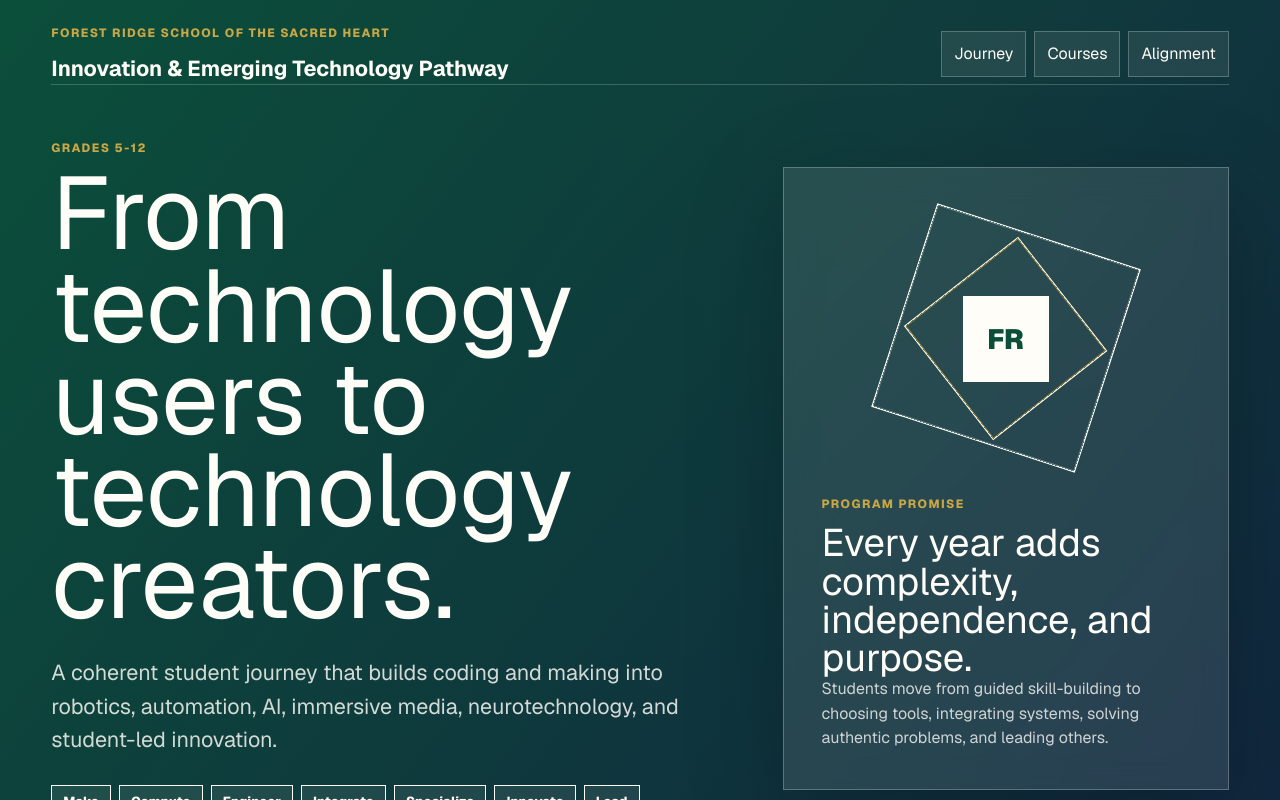
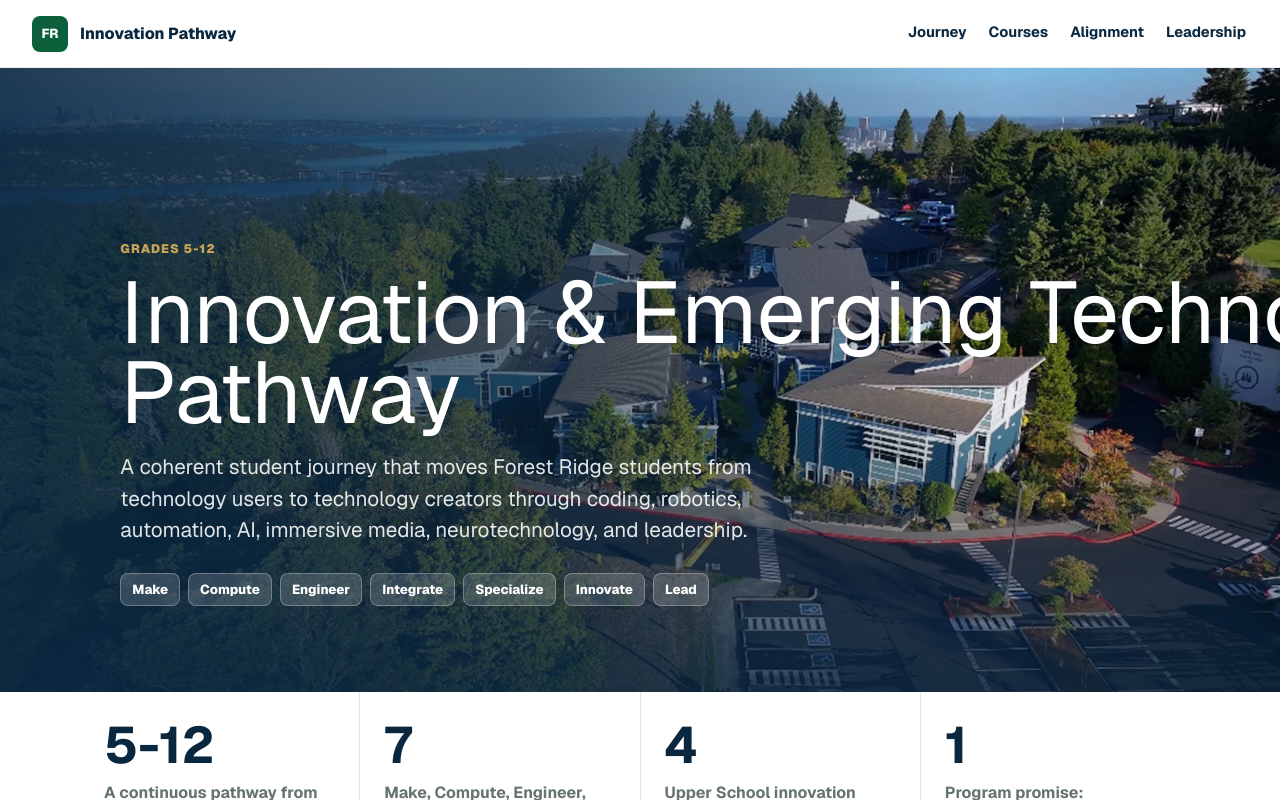
Before and after one commit to Midnight-Ramen/Forest-Ridge-Innovation-Pathway, a Next.js app: page / in a window 1280 px wide. Shown: the top 800 px of the page. Built offline with nearby package versions, Linux system fonts and the light colour scheme.

Commit message:
Align styling with impact report site

```diff
--- a/app/globals.css
+++ b/app/globals.css
@@ -1,16 +1,20 @@
 @import 'tailwindcss';
 
 :root {
-  --ridge-green: #0b4f3a;
-  --ridge-green-2: #1f6a4d;
-  --ridge-navy: #11243f;
-  --ridge-blue: #2f6f9f;
-  --ridge-gold: #c9a646;
-  --ridge-cream: #f7f4ec;
-  --ridge-white: #fffdf8;
-  --ridge-ink: #17221f;
-  --ridge-muted: #69746f;
-  --ridge-line: #d9d3c5;
+  --ridge-green: #0b5f3a;
+  --ridge-green-2: #16784c;
+  --ridge-navy: #0a2740;
+  --ridge-navy-2: #123b5a;
+  --ridge-blue: #123b5a;
+  --ridge-gold: #c7a356;
+  --ridge-soft-gold: #f2e7c7;
+  --ridge-cream: #f5f8f5;
+  --ridge-sage: #e4eee7;
+  --ridge-white: #ffffff;
+  --ridge-ink: #15251f;
+  --ridge-muted: #65746e;
+  --ridge-line: #dfe8e3;
+  --ridge-shadow: 0 18px 42px rgba(10, 39, 64, 0.14);
 }
 
 @theme inline {
@@ -40,88 +44,141 @@ a {
   font: inherit;
 }
 
+button,
+a.primary-action {
+  border: 0;
+  border-radius: 8px;
+  cursor: pointer;
+}
+
+a {
+  color: inherit;
+  text-decoration: none;
+}
+
 button:focus-visible,
 a:focus-visible {
   outline: 3px solid color-mix(in srgb, var(--ridge-gold), white 10%);
   outline-offset: 4px;
 }
 
-.hero {
-  min-height: 92vh;
-  padding: 24px clamp(18px, 4vw, 58px) 56px;
-  background:
-    linear-gradient(128deg, rgba(11, 79, 58, 0.96), rgba(17, 36, 63, 0.95)),
-    radial-gradient(circle at 75% 14%, rgba(201, 166, 70, 0.35), transparent 30%),
-    var(--ridge-green);
-  color: var(--ridge-white);
-  display: flex;
-  flex-direction: column;
-}
-
-.topbar {
-  min-height: 60px;
+.site-header {
+  position: sticky;
+  top: 0;
+  z-index: 10;
   display: flex;
   align-items: center;
   justify-content: space-between;
   gap: 24px;
-  border-bottom: 1px solid rgba(255, 253, 248, 0.2);
+  min-height: 68px;
+  padding: 0 32px;
+  background: rgba(255, 255, 255, 0.92);
+  border-bottom: 1px solid rgba(10, 39, 64, 0.08);
+  backdrop-filter: blur(14px);
 }
 
-.topbar strong {
-  display: block;
-  font-size: clamp(1rem, 2vw, 1.35rem);
+.brand {
+  display: inline-flex;
+  align-items: center;
+  gap: 12px;
+  color: var(--ridge-navy);
+  font-weight: 800;
+}
+
+.brand-mark {
+  display: inline-grid;
+  width: 36px;
+  height: 36px;
+  place-items: center;
+  color: var(--ridge-white);
+  background: var(--ridge-green);
+  border-radius: 8px;
+  font-size: 0.82rem;
   letter-spacing: 0;
 }
 
-.navlinks {
+.site-header nav {
   display: flex;
-  gap: 8px;
-  flex-wrap: wrap;
-  justify-content: flex-end;
+  gap: 18px;
+  color: var(--ridge-navy);
+  font-size: 0.92rem;
+  font-weight: 650;
 }
 
-.navlinks a {
-  color: var(--ridge-white);
-  text-decoration: none;
-  padding: 10px 12px;
-  border: 1px solid rgba(255, 253, 248, 0.24);
-  background: rgba(255, 253, 248, 0.08);
+.site-header nav a {
+  padding: 8px 2px;
+  border-bottom: 2px solid transparent;
 }
 
-.hero-grid {
-  width: min(1180px, 100%);
-  margin: auto;
+.site-header nav a:hover {
+  border-color: var(--ridge-gold);
+}
+
+.hero {
+  position: relative;
+  min-height: clamp(560px, 78vh, 760px);
   display: grid;
-  grid-template-columns: minmax(0, 1.1fr) minmax(320px, 0.75fr);
-  align-items: center;
-  gap: clamp(28px, 6vw, 80px);
-  padding: 54px 0 20px;
+  align-items: end;
+  overflow: hidden;
+  background: var(--ridge-navy);
+  color: var(--ridge-white);
+}
+
+.hero img {
+  position: absolute;
+  inset: 0;
+  width: 100%;
+  height: 100%;
+  object-fit: cover;
+}
+
+.hero-overlay {
+  position: absolute;
+  inset: 0;
+  background:
+    linear-gradient(90deg, rgba(10, 39, 64, 0.9) 0%, rgba(10, 39, 64, 0.64) 42%, rgba(10, 39, 64, 0.08) 78%),
+    linear-gradient(0deg, rgba(10, 39, 64, 0.72) 0%, rgba(10, 39, 64, 0) 45%);
+}
+
+.hero-content {
+  position: relative;
+  width: min(1120px, calc(100% - 48px));
+  margin: 0 auto;
+  padding: 96px 0 86px;
 }
 
 .hero-copy h1 {
-  max-width: 900px;
-  margin: 0;
-  font-size: clamp(3.4rem, 8vw, 8.7rem);
-  line-height: 0.9;
+  max-width: min(1100px, 100%);
+  margin: 0 0 18px;
+  font-size: clamp(3rem, 6.8vw, 6.8rem);
+  line-height: 0.92;
   letter-spacing: 0;
 }
 
+.hero-copy h1 span {
+  display: block;
+}
+
+.hero-copy h1 span:first-child {
+  white-space: nowrap;
+}
+
 .lede {
-  max-width: 760px;
-  margin: 28px 0;
-  color: rgba(255, 253, 248, 0.82);
-  font-size: clamp(1.05rem, 2vw, 1.35rem);
-  line-height: 1.55;
+  max-width: 680px;
+  margin: 0 0 28px;
+  color: rgba(255, 255, 255, 0.88);
+  font-size: clamp(1.05rem, 2vw, 1.3rem);
+  line-height: 1.5;
 }
 
 .kicker,
 .eyebrow,
 .panel-label {
-  margin: 0 0 10px;
+  margin: 0 0 14px;
   color: var(--ridge-gold);
-  font-size: 0.75rem;
-  font-weight: 800;
-  letter-spacing: 0.12em;
+  font-size: 0.78rem;
+  font-weight: 850;
+  letter-spacing: 0.08em;
   text-transform: uppercase;
 }
 
@@ -146,71 +203,50 @@ a:focus-visible {
 
 .journey-words span {
   color: var(--ridge-white);
-  background: rgba(255, 253, 248, 0.08);
+  background: rgba(255, 255, 255, 0.16);
+  border-color: rgba(255, 255, 255, 0.28);
+  border-radius: 8px;
 }
 
-.signal-panel {
-  min-height: 470px;
-  display: grid;
-  align-content: space-between;
-  padding: clamp(24px, 4vw, 38px);
-  border: 1px solid rgba(255, 253, 248, 0.25);
-  background: rgba(255, 253, 248, 0.1);
-  box-shadow: 0 26px 90px rgba(0, 0, 0, 0.22);
-  backdrop-filter: blur(16px);
+.summary-band {
+  background: var(--ridge-white);
+  border-bottom: 1px solid var(--ridge-line);
 }
 
-.signal-panel h2 {
-  max-width: 430px;
-  margin: 0;
-  font-size: clamp(1.7rem, 3vw, 2.7rem);
+.summary-grid {
+  width: min(1120px, calc(100% - 48px));
+  margin: 0 auto;
+  display: grid;
+  grid-template-columns: repeat(4, minmax(0, 1fr));
+  gap: 1px;
+  background: var(--ridge-line);
+}
+
+.metric {
+  min-height: 152px;
+  padding: 28px 24px;
+  background: var(--ridge-white);
+}
+
+.metric strong {
+  display: block;
+  color: var(--ridge-navy);
+  font-size: clamp(2.2rem, 4vw, 3.4rem);
   line-height: 1;
 }
 
-.signal-panel p:last-child {
-  max-width: 430px;
-  color: rgba(255, 253, 248, 0.78);
-  line-height: 1.55;
-}
-
-.orbit {
-  position: relative;
-  aspect-ratio: 1;
-  width: min(72%, 270px);
-  margin: 0 auto 24px;
-  display: grid;
-  place-items: center;
-}
-
-.ring {
-  position: absolute;
-  border: 1px solid rgba(255, 253, 248, 0.38);
-  inset: 10%;
-  transform: rotate(18deg);
-}
-
-.ring-two {
-  inset: 23%;
-  border-color: rgba(201, 166, 70, 0.75);
-  transform: rotate(52deg);
-}
-
-.core {
-  position: relative;
-  display: grid;
-  place-items: center;
-  width: 86px;
-  height: 86px;
-  background: var(--ridge-white);
-  color: var(--ridge-green);
-  font-weight: 900;
-  font-size: 1.75rem;
+.metric span {
+  display: block;
+  margin-top: 10px;
+  color: var(--ridge-muted);
+  font-weight: 700;
+  line-height: 1.45;
 }
 
 .section {
-  width: min(1180px, calc(100% - 36px));
+  width: min(1120px, calc(100% - 48px));
   margin: 0 auto;
-  padding: 72px 0;
+  padding: 82px 0;
 }
 
 .section-heading {
@@ -245,19 +281,23 @@ a:focus-visible {
   padding: 34px;
   border: 1px solid var(--ridge-line);
   background: var(--ridge-white);
-  box-shadow: 0 18px 60px rgba(30, 43, 37, 0.1);
+  border-radius: 8px;
+  box-shadow: 0 1px 0 rgba(10, 39, 64, 0.02);
 }
 
 .progress-track {
-  height: 8px;
-  background: #e8e1d1;
+  height: 14px;
+  overflow: hidden;
+  background: var(--ridge-sage);
   margin-bottom: 22px;
+  border-radius: 8px;
 }
 
 .progress-track span {
   display: block;
   height: 100%;
-  background: linear-gradient(90deg, var(--ridge-green), var(--ridge-blue), var(--ridge-gold));
+  background: var(--ridge-green);
+  border-radius: 8px;
   transition: width 220ms ease;
 }
 
@@ -270,7 +310,8 @@ a:focus-visible {
 .stage-dot {
   min-height: 118px;
   border: 1px solid var(--ridge-line);
-  background: #fbf8f0;
+  border-radius: 8px;
+  background: var(--ridge-white);
   color: var(--ridge-ink);
   cursor: pointer;
   display: flex;
@@ -288,7 +329,7 @@ a:focus-visible {
 .stage-dot.active {
   transform: translateY(-3px);
   border-color: var(--ridge-green);
-  background: #ecf4ee;
+  background: var(--ridge-sage);
 }
 
 .stage-dot strong {
@@ -340,12 +381,14 @@ a:focus-visible {
 
 .skill-stack span {
   color: var(--ridge-green);
-  background: #eef5ee;
+  background: var(--ridge-sage);
+  border-radius: 8px;
 }
 
 .capstone {
-  border-left: 4px solid var(--ridge-gold);
-  background: #f8f1dc;
+  border-left: 5px solid var(--ridge-gold);
+  border-radius: 8px;
+  background: var(--ridge-soft-gold);
   padding: 18px;
 }
 
@@ -380,7 +423,9 @@ a:focus-visible {
 .goals-card,
 .portrait-card {
   border: 1px solid var(--ridge-line);
+  border-radius: 8px;
   background: var(--ridge-white);
+  box-shadow: 0 1px 0 rgba(10, 39, 64, 0.02);
 }
 
 .rotation-card {
@@ -425,9 +470,10 @@ a:focus-visible {
 }
 
 .rotation-card em {
-  color: var(--ridge-blue);
+  color: var(--ridge-green);
   font-size: 0.74rem;
-  background: #eef5f8;
+  background: var(--ridge-sage);
+  border-radius: 8px;
 }
 
 .leadership-band {
@@ -523,12 +569,13 @@ a:focus-visible {
   gap: 10px;
   padding: 24px clamp(18px, 5vw, 72px);
   border-block: 1px solid var(--ridge-line);
-  background: #f0eadb;
+  background: var(--ridge-white);
 }
 
 .strand-marquee span {
-  color: var(--ridge-navy);
-  background: rgba(255, 253, 248, 0.65);
+  color: var(--ridge-green);
+  background: var(--ridge-sage);
+  border-radius: 8px;
 }
 
 footer {
@@ -536,21 +583,40 @@ footer {
   justify-content: space-between;
   gap: 20px;
   padding: 30px clamp(18px, 5vw, 72px);
-  background: var(--ridge-green);
-  color: var(--ridge-white);
+  background: var(--ridge-white);
+  color: var(--ridge-muted);
+  border-top: 1px solid var(--ridge-line);
 }
 
 footer p {
   margin: 0;
-  color: rgba(255, 253, 248, 0.78);
+  color: var(--ridge-muted);
 }
 
 @media (max-width: 920px) {
-  .hero {
-    min-height: auto;
+  .site-header {
+    align-items: flex-start;
+    flex-direction: column;
+    padding: 14px 22px;
   }
 
-  .hero-grid,
+  .site-header nav {
+    width: 100%;
+    overflow-x: auto;
+    padding-bottom: 2px;
+  }
+
+  .hero {
+    min-height: 640px;
+  }
+
+  .hero-overlay {
+    background:
+      linear-gradient(90deg, rgba(10, 39, 64, 0.9), rgba(10, 39, 64, 0.48)),
+      linear-gradient(0deg, rgba(10, 39, 64, 0.78), rgba(10, 39, 64, 0.1));
+  }
+
+  .summary-grid,
   .section-heading,
   .split,
   .leadership-band,
@@ -561,10 +627,6 @@ footer p {
 
   .stage-row {
     grid-template-columns: repeat(2, minmax(0, 1fr));
-  }
-
-  .signal-panel {
-    min-height: 360px;
   }
 
   .co-paths,
@@ -579,18 +641,28 @@ footer p {
 }
 
 @media (max-width: 620px) {
-  .topbar,
   footer {
     align-items: flex-start;
     flex-direction: column;
   }
 
-  .navlinks {
-    justify-content: flex-start;
+  .hero-content,
+  .summary-grid,
+  .section {
+    width: min(100% - 28px, 1120px);
+  }
+
+  .hero-content {
+    padding-bottom: 56px;
   }
 
   .hero-copy h1 {
-    font-size: clamp(3rem, 16vw, 4.6rem);
+    font-size: clamp(2rem, 9.4vw, 2.45rem);
+    line-height: 1;
+  }
+
+  .hero-copy h1 span:first-child {
+    white-space: normal;
   }
 
   .pathway-shell {
--- a/app/page.tsx
+++ b/app/page.tsx
@@ -130,27 +130,36 @@ export default function Home() {
 
   return (
     <main className="min-h-screen bg-[var(--ridge-cream)] text-[var(--ridge-ink)]">
-      <section className="hero">
-        <nav className="topbar" aria-label="Page sections">
-          <div>
-            <p className="eyebrow">Forest Ridge School of the Sacred Heart</p>
-            <strong>Innovation & Emerging Technology Pathway</strong>
-          </div>
-          <div className="navlinks">
-            <a href="#journey">Journey</a>
-            <a href="#courses">Courses</a>
-            <a href="#alignment">Alignment</a>
-          </div>
+      <header className="site-header" aria-label="Innovation pathway header">
+        <a className="brand" href="#top" aria-label="Forest Ridge innovation pathway home">
+          <span className="brand-mark">FR</span>
+          <span>Innovation Pathway</span>
+        </a>
+        <nav aria-label="Pathway sections">
+          <a href="#journey">Journey</a>
+          <a href="#courses">Courses</a>
+          <a href="#alignment">Alignment</a>
+          <a href="#leadership">Leadership</a>
         </nav>
+      </header>
 
-        <div className="hero-grid">
+      <section className="hero" id="top">
+        <img
+          src="/assets/campus-hero.png"
+          alt="Aerial view of the Forest Ridge campus with trees, buildings, and Lake Washington in the distance"
+        />
+        <div className="hero-overlay" />
+        <div className="hero-content">
           <div className="hero-copy">
             <p className="kicker">Grades 5-12</p>
-            <h1>From technology users to technology creators.</h1>
+            <h1>
+              <span>Innovation & Emerging Technology</span>
+              <span>Pathway</span>
+            </h1>
             <p className="lede">
-              A coherent student journey that builds coding and making into
-              robotics, automation, AI, immersive media, neurotechnology, and
-              student-led innovation.
+              A coherent student journey that moves Forest Ridge students from
+              technology users to technology creators through coding, robotics,
+              automation, AI, immersive media, neurotechnology, and leadership.
             </p>
             <div className="journey-words" aria-label="Pathway sequence">
               {['Make', 'Compute', 'Engineer', 'Integrate', 'Specialize', 'Innovate', 'Lead'].map(
@@ -160,22 +169,26 @@ export default function Home() {
               )}
             </div>
           </div>
+        </div>
+      </section>
 
-          <div className="signal-panel" aria-label="Program promise">
-            <div className="orbit">
-              <span className="ring ring-one" />
-              <span className="ring ring-two" />
-              <span className="core">FR</span>
-            </div>
-            <div>
-              <p className="panel-label">Program promise</p>
-              <h2>Every year adds complexity, independence, and purpose.</h2>
-              <p>
-                Students move from guided skill-building to choosing tools,
-                integrating systems, solving authentic problems, and leading
-                others.
-              </p>
-            </div>
+      <section className="summary-band" aria-label="Pathway summary">
+        <div className="summary-grid">
+          <div className="metric">
+            <strong>5-12</strong>
+            <span>A continuous pathway from Middle School foundations to Upper School specialization.</span>
+          </div>
+          <div className="metric">
+            <strong>7</strong>
+            <span>Make, Compute, Engineer, Integrate, Specialize, Innovate, and Lead.</span>
+          </div>
+          <div className="metric">
+            <strong>4</strong>
+            <span>Upper School innovation offerings available each year through X Blocks.</span>
+          </div>
+          <div className="metric">
+            <strong>1</strong>
+            <span>Program promise: complexity, independence, purpose, and leadership.</span>
           </div>
         </div>
       </section>
@@ -260,7 +273,7 @@ export default function Home() {
         </div>
       </section>
 
-      <section className="leadership-band">
+      <section className="leadership-band" id="leadership">
         <div>
           <p className="eyebrow">Depth + leadership</p>
           <h2>Co-curricular pathways make growth visible.</h2>
```
Also changed, not shown: public/assets/campus-hero.png (added).
